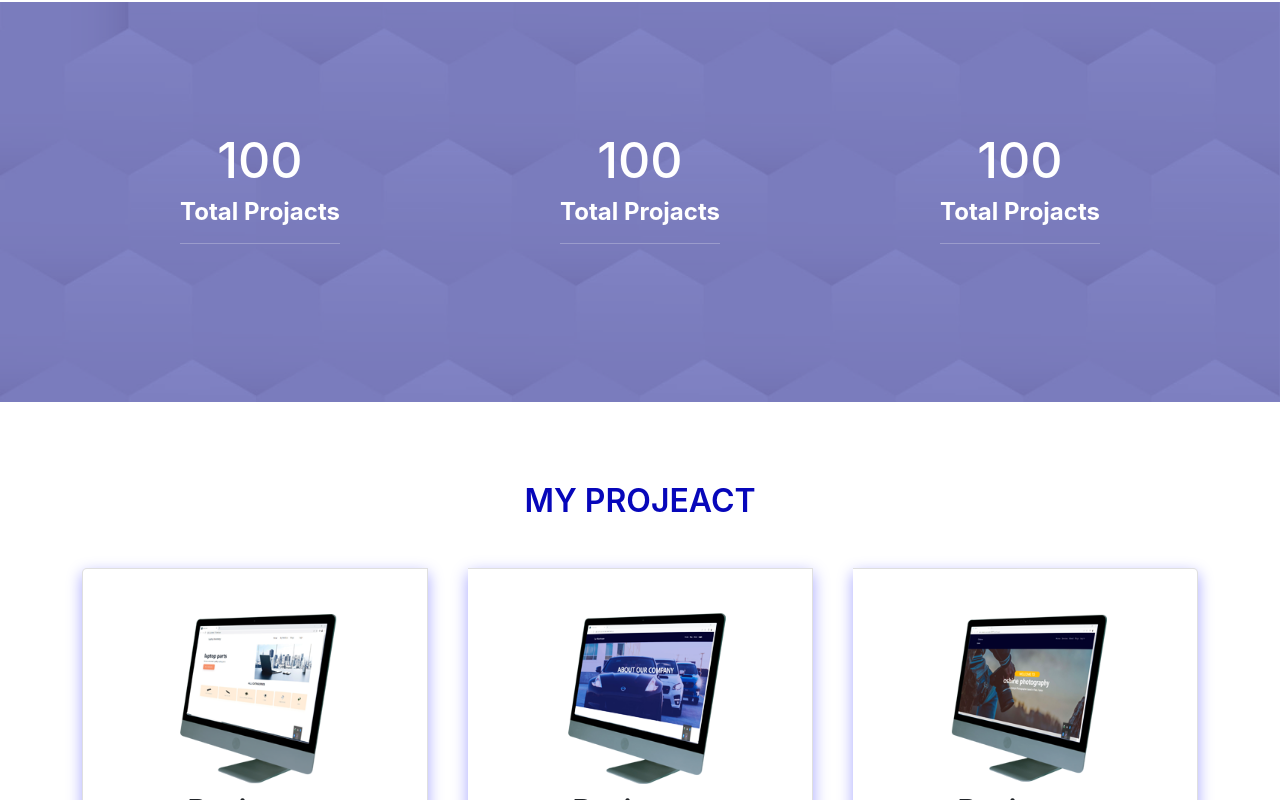
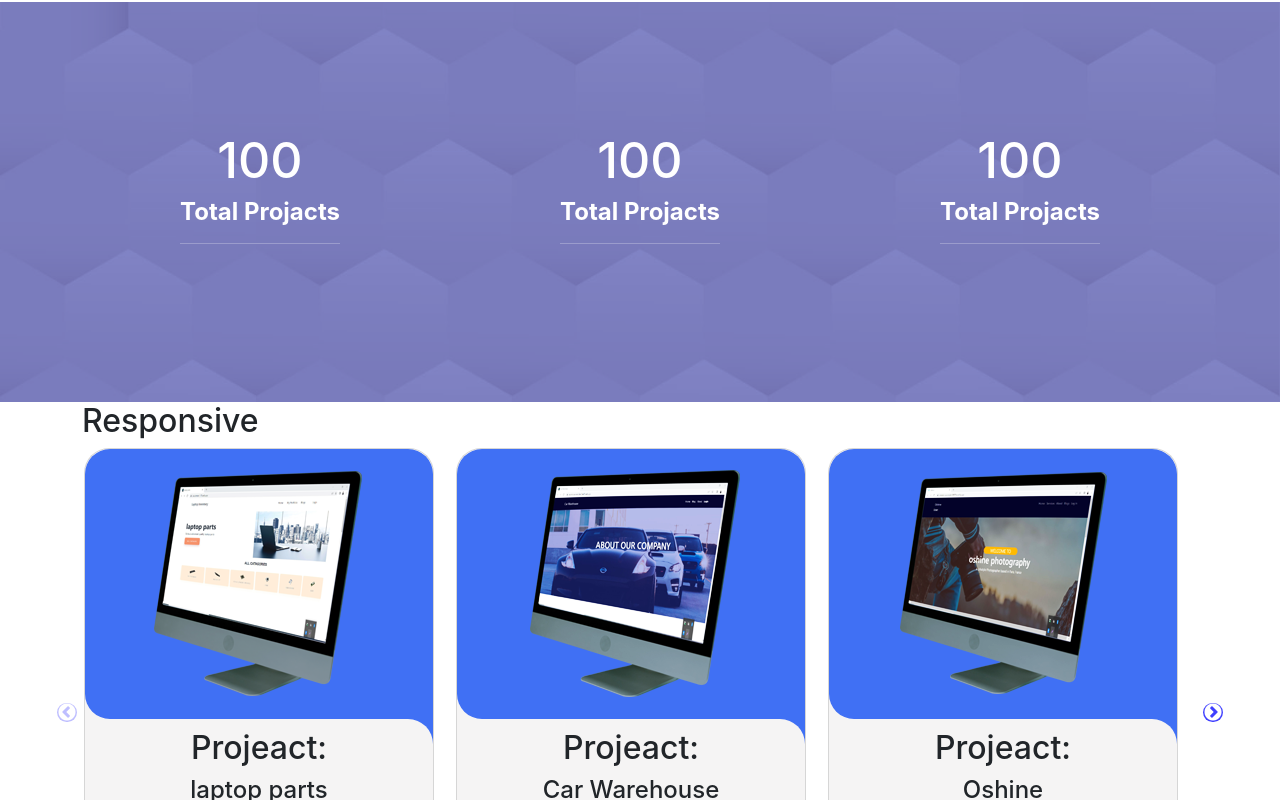
Before and after one commit to NurulHudaDev/NurulHuda-PortfolioWebsite, a React (Create React App) app: page / in a window 1280 px wide. Shown: the part 2000-2800 px from the top of the page. Built offline with nearby package versions, Linux system fonts and the light colour scheme.

Commit message:
portfolio-website

```diff
--- a/package.json
+++ b/package.json
@@ -16,7 +16,9 @@
     "react-dom": "^18.1.0",
     "react-router-dom": "^6.3.0",
     "react-scripts": "5.0.1",
+    "react-slick": "^0.29.0",
     "react-visibility-sensor": "^5.1.1",
+    "slick-carousel": "^1.8.1",
     "web-vitals": "^2.1.4"
   },
   "scripts": {
--- a/src/Pages/MyProject/MyProject.css
+++ b/src/Pages/MyProject/MyProject.css
@@ -23,3 +23,54 @@
     padding: 10px;
     border-radius: 5px;
 }
+.slick-prev:before,
+.slick-next:before{
+    background-color: blue;
+    border-radius: 15px;
+}
+
+.salid-conten{
+    margin: 0 2px;
+}
+.card{
+    background-color: rgb(245, 244, 244);
+    border-radius: 25px;
+    width: 350px;
+}
+.image-contend,
+.card-contend{
+    display: flex;
+    flex-direction: column;
+    align-items: center;
+    padding: 10px 14px;
+    text-align: center;
+}
+.image-contend{
+    position: relative;
+}
+.overlay{
+    background-color: #4070F4;
+    width: 100%;
+    height: 100%;
+    left: 0;
+    top: 0;
+    position: absolute;
+    border-radius: 25px 25px 0 25px;
+}
+.overlay::before,
+.overlay::after{
+    content: '';
+    position: absolute;
+    background-color: #4070F4;
+    width: 40px;
+    height: 40px;
+    right: 0;
+    bottom: -40px;
+}
+.overlay::after{
+    border-radius: 0 25px 0 0;
+    background-color: rgb(245, 244, 244);
+}
+.card-image{
+    z-index: 2;
+}
--- a/src/Pages/MyProject/MyProject.js
+++ b/src/Pages/MyProject/MyProject.js
@@ -3,39 +3,206 @@ import { Card, CardGroup, Container } from 'react-bootstrap';
 import webSiteImage1 from '../../images/web-site-image1.png'
 import webSiteImage2 from '../../images/web-site-image2.png'
 import webSiteImage3 from '../../images/web-site-image3.png'
+import "slick-carousel/slick/slick.css";
+import "slick-carousel/slick/slick-theme.css";
+import Slider from "react-slick";
 import './MyProject.css'
 
 const MyProject = () => {
+
+  var settings = {
+    dots: true,
+    infinite: false,
+    speed: 500,
+    slidesToShow: 3,
+    slidesToScroll: 1,
+    initialSlide: 0,
+    responsive: [
+      {
+        breakpoint: 1024,
+        settings: {
+          slidesToShow: 3,
+          slidesToScroll: 3,
+          infinite: true,
+          dots: true
+        }
+      },
+      {
+        breakpoint: 600,
+        settings: {
+          slidesToShow: 2,
+          slidesToScroll: 2,
+          initialSlide: 2
+        }
+      },
+      {
+        breakpoint: 480,
+        settings: {
+          slidesToShow: 1,
+          slidesToScroll: 1
+        }
+      }
+    ]
+  };
   return (
+    // <div>
+    //     <Container>
+    //         <h2 className='text-center projeact-titel'>MY PROJEACT</h2>
+    //         <CardGroup className='projeact-cards'>
+    //             <Card className='projeact-card text-center'>
+    //                 <Card.Body>
+    //                     <img className='projeact-image' src={webSiteImage1} alt='' />
+    //                     <h2>Projeact:</h2><h4>laptop parts</h4>
+    //                     <p>Lorem ipsum dolor sit amet, consectetur adipiscing elit, sed do eiusmod tempor incididunt ut labore et dolore magna aliqua.</p>
+    //                     <a className='projeact-button' href='https://assurement-12.web.app' alt=''>Live Demo</a>
+    //                 </Card.Body>
+    //             </Card>
+    //             <Card className='projeact-card text-center'>
+    //                 <Card.Body>
+    //                     <img className='projeact-image' src={webSiteImage2} alt='' />
+    //                     <h2>Projeact:</h2><h4>Car Warehouse</h4>
+    //                     <p>Lorem ipsum dolor sit amet, consectetur adipiscing elit, sed do eiusmod tempor incididunt ut labore et dolore magna aliqua.</p>
+    //                     <a className='projeact-button' href='https://warehouse-website-9eef9.web.app/' alt=''>Live Demo</a>
+    //                 </Card.Body>
+    //             </Card>
+    //             <Card className='projeact-card text-center'>
+    //                 <Card.Body>
+    //                 <img className='projeact-image' src={webSiteImage3} alt='' />
+    //                     <h2>Projeact:</h2><h4>Oshine</h4>
+    //                     <p>Lorem ipsum dolor sit amet, consectetur adipiscing elit, sed do eiusmod tempor incididunt ut labore et dolore magna aliqua.</p>
+    //                     <a className='projeact-button' href='https://celadon-paprenjak-84979b.netlify.app' alt=''>Live Demo</a>
+    //                 </Card.Body>
+    //             </Card>
+    //         </CardGroup>
+    //     </Container>
+    // </div>
+
+
     <div>
       <Container>
-                <h2 className='text-center projeact-titel'>MY PROJEACT</h2>
-                <CardGroup className='projeact-cards'>
-                    <Card className='projeact-card text-center'>
-                        <Card.Body>
-                            <img className='projeact-image' src={webSiteImage1} alt='' />
+        <h2> Responsive </h2>
+        <Slider {...settings}>
+          <div className='salid-contenar'>
+            <div className='salid-conten'>
+              <div className='card-wrapper'>
+                <div className='card'>
+                  <div className='image-contend'>
+                    <span className='overlay'></span>
+                    <div className='card-image'>
+                      <img className='card-image' src={webSiteImage1} alt='' />
+                    </div>
+                  </div>
+                  <div className='card-contend'>
                     <h2>Projeact:</h2><h4>laptop parts</h4>
                     <p>Lorem ipsum dolor sit amet, consectetur adipiscing elit, sed do eiusmod tempor incididunt ut labore et dolore magna aliqua.</p>
                     <a className='projeact-button' href='https://assurement-12.web.app' alt=''>Live Demo</a>
-                        </Card.Body>
-                    </Card>
-                    <Card className='projeact-card text-center'>
-                        <Card.Body>
-                            <img className='projeact-image' src={webSiteImage2} alt='' />
+                  </div>
+                </div>
+
+              </div>
+            </div>
+          </div>
+          <div className='salid-contenar'>
+            <div className='salid-conten'>
+              <div className='card-wrapper'>
+                <div className='card'>
+                  <div className='image-contend'>
+                    <span className='overlay'></span>
+                    <div className='card-image'>
+                      <img className='card-image' src={webSiteImage2} alt='' />
+                    </div>
+                  </div>
+                  <div className='card-contend'>
                   <h2>Projeact:</h2><h4>Car Warehouse</h4>
                         <p>Lorem ipsum dolor sit amet, consectetur adipiscing elit, sed do eiusmod tempor incididunt ut labore et dolore magna aliqua.</p>
                         <a className='projeact-button' href='https://warehouse-website-9eef9.web.app/' alt=''>Live Demo</a>
-                        </Card.Body>
-                    </Card>
-                    <Card className='projeact-card text-center'>
-                        <Card.Body>
-                        <img className='projeact-image' src={webSiteImage3} alt='' />
+                  </div>
+                </div>
+
+              </div>
+            </div>
+          </div>
+          <div className='salid-contenar'>
+            <div className='salid-conten'>
+              <div className='card-wrapper'>
+                <div className='card'>
+                  <div className='image-contend'>
+                    <span className='overlay'></span>
+                    <div className='card-image'>
+                      <img className='card-image' src={webSiteImage3} alt='' />
+                    </div>
+                  </div>
+                  <div className='card-contend'>
                   <h2>Projeact:</h2><h4>Oshine</h4>
                         <p>Lorem ipsum dolor sit amet, consectetur adipiscing elit, sed do eiusmod tempor incididunt ut labore et dolore magna aliqua.</p>
                         <a className='projeact-button' href='https://celadon-paprenjak-84979b.netlify.app' alt=''>Live Demo</a>
-                        </Card.Body>
-                    </Card>
-                </CardGroup>
+                  </div>
+                </div>
+
+              </div>
+            </div>
+          </div>
+          <div className='salid-contenar'>
+            <div className='salid-conten'>
+              <div className='card-wrapper'>
+                <div className='card'>
+                  <div className='image-contend'>
+                    <span className='overlay'></span>
+                    <div className='card-image'>
+                      <img className='card-image' src={webSiteImage1} alt='' />
+                    </div>
+                  </div>
+                  <div className='card-contend'>
+                    <h2>Projeact:</h2><h4>laptop parts</h4>
+                    <p>Lorem ipsum dolor sit amet, consectetur adipiscing elit, sed do eiusmod tempor incididunt ut labore et dolore magna aliqua.</p>
+                    <a className='projeact-button' href='https://assurement-12.web.app' alt=''>Live Demo</a>
+                  </div>
+                </div>
+
+              </div>
+            </div>
+          </div>
+          <div className='salid-contenar'>
+            <div className='salid-conten'>
+              <div className='card-wrapper'>
+                <div className='card'>
+                  <div className='image-contend'>
+                    <span className='overlay'></span>
+                    <div className='card-image'>
+                      <img className='card-image' src={webSiteImage1} alt='' />
+                    </div>
+                  </div>
+                  <div className='card-contend'>
+                    <h2>Projeact:</h2><h4>laptop parts</h4>
+                    <p>Lorem ipsum dolor sit amet, consectetur adipiscing elit, sed do eiusmod tempor incididunt ut labore et dolore magna aliqua.</p>
+                    <a className='projeact-button' href='https://assurement-12.web.app' alt=''>Live Demo</a>
+                  </div>
+                </div>
+
+              </div>
+            </div>
+          </div>
+          <div className='salid-contenar'>
+            <div className='salid-conten'>
+              <div className='card-wrapper'>
+                <div className='card'>
+                  <div className='image-contend'>
+                    <span className='overlay'></span>
+                    <div className='card-image'>
+                      <img className='card-image' src={webSiteImage1} alt='' />
+                    </div>
+                  </div>
+                  <div className='card-contend'>
+                    <h2>Projeact:</h2><h4>laptop parts</h4>
+                    <p>Lorem ipsum dolor sit amet, consectetur adipiscing elit, sed do eiusmod tempor incididunt ut labore et dolore magna aliqua.</p>
+                    <a className='projeact-button' href='https://assurement-12.web.app' alt=''>Live Demo</a>
+                  </div>
+                </div>
+
+              </div>
+            </div>
+          </div>
+        </Slider>
       </Container>
     </div>
   );
```
Also changed, not shown: 1 other file (tests, documents, lock files or other folders). Lines whose indentation alone changed are shown as unchanged.
